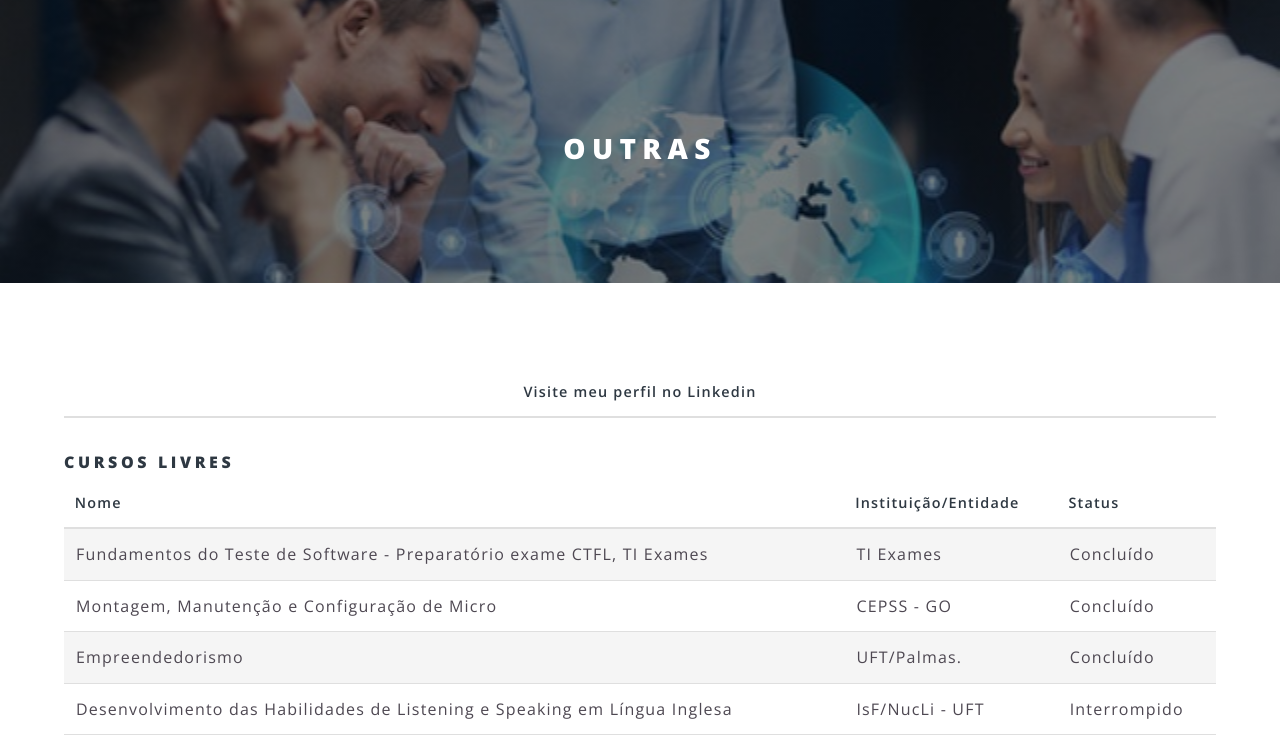
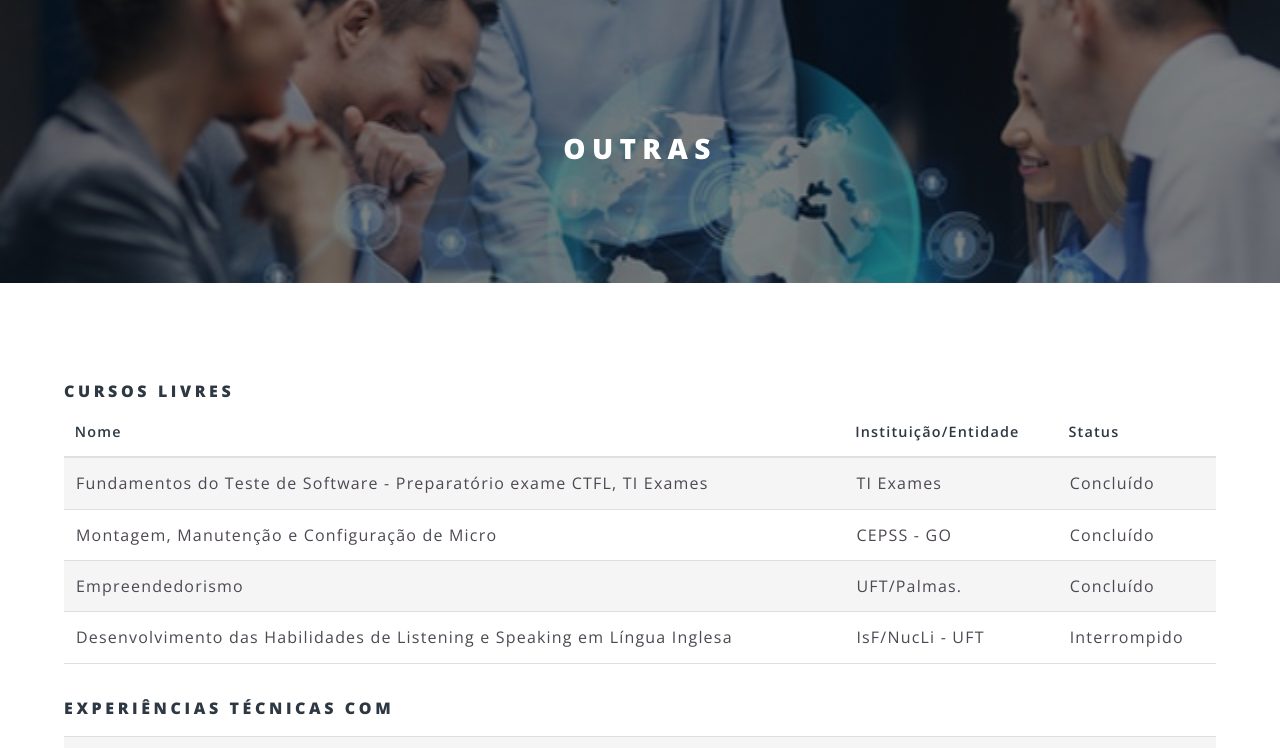
Before and after one commit to SaraFernandes/sarafernandes.github.io_sfdhgdfg, a Jekyll site: the page built from outras.html, in a window 1280 px wide and 900 px high, cut to the strip 152-900 px from the top of the window. Built offline with Jekyll 4.4.1, drawn with Linux system fonts in a browser that asks for light colours.

```diff
--- a/outras.html
+++ b/outras.html
@@ -2,16 +2,6 @@
 layout: page
 title: Outras
 ---
-
-<div class="table-wrapper">
-	<table>
-		<thead>
-			<tr>
-				<th><center>Visite meu perfil no Linkedin</center></th>
-			</tr>
-		</thead>
-	</table>
-</div>
 
 	<section>
 		<h4>Cursos Livres</h4>
```
Also changed, not shown: experiencias.html (+9 -1 lines).
